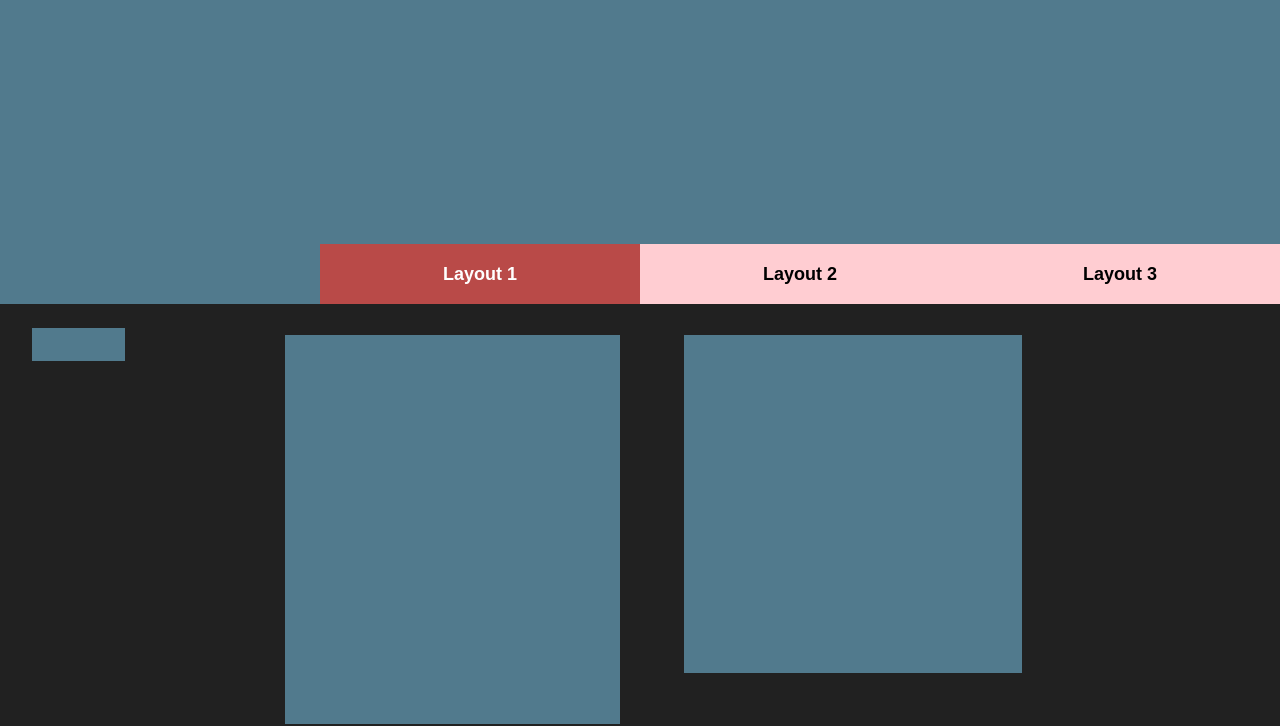
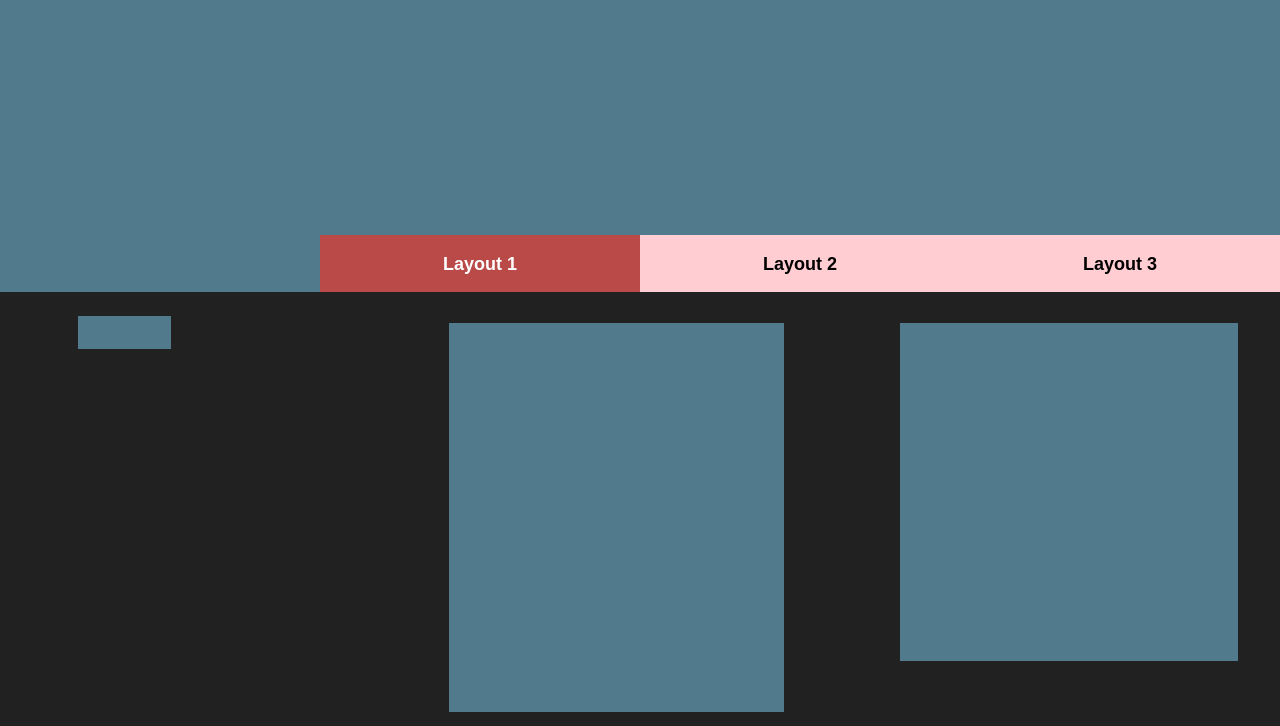
Before and after one commit to asaf-baibekov-shenkar/ex3, a plain HTML site: page index.html in a window 1280 px wide. Shown: the part 96-822 px from the top of the page. Drawn offline with Linux system fonts and the light colour scheme.

Commit message:
change heights and fix margins in layout1

```diff
--- a/css/style.css
+++ b/css/style.css
@@ -24,7 +24,7 @@ nav, header, section, footer {
 
 
 .layout1 header {
-    height: 400px;
+    height: 388px;
     background-color: var(--blue);
     display: flex;
     flex-direction: column;
@@ -52,7 +52,7 @@ nav, header, section, footer {
 
 .layout1 nav > ul > li {
     background-color: black;
-    height: 60px;
+    height: 57px;
     width: 25%;
 }
 
@@ -77,10 +77,11 @@ nav, header, section, footer {
 
 .layout1 main {
     background-color: var(--black);
-    height: 500px;
+    height: 443px;
     padding: 24px 0;
     display: flex;
     align-items: flex-start;
+    justify-content: space-around;
 
 }
 
@@ -91,25 +92,25 @@ nav, header, section, footer {
 .layout1 .rect_1 {
     height: 33px;
     width: 93px;
-    margin-left: 2.5%;
+    margin-left: 2.8%;
 }
 
 .layout1 .rect_2 {
     margin-top: 7px;
     height: 389px;
     width: 335px;
-    margin-left: 12.5%;
+    margin-left: 15.1%;
 }
 
 .layout1 .rect_3 {
     margin-top: 7px;
     height: 338px;
     width: 338px;
-    margin-left: 5%;
+    margin-left: 2.5%;
 }
 
 .layout1 footer {
-    height: 120px;
+    height: 121px;
     background-color: var(--gray);
 }
 
```
